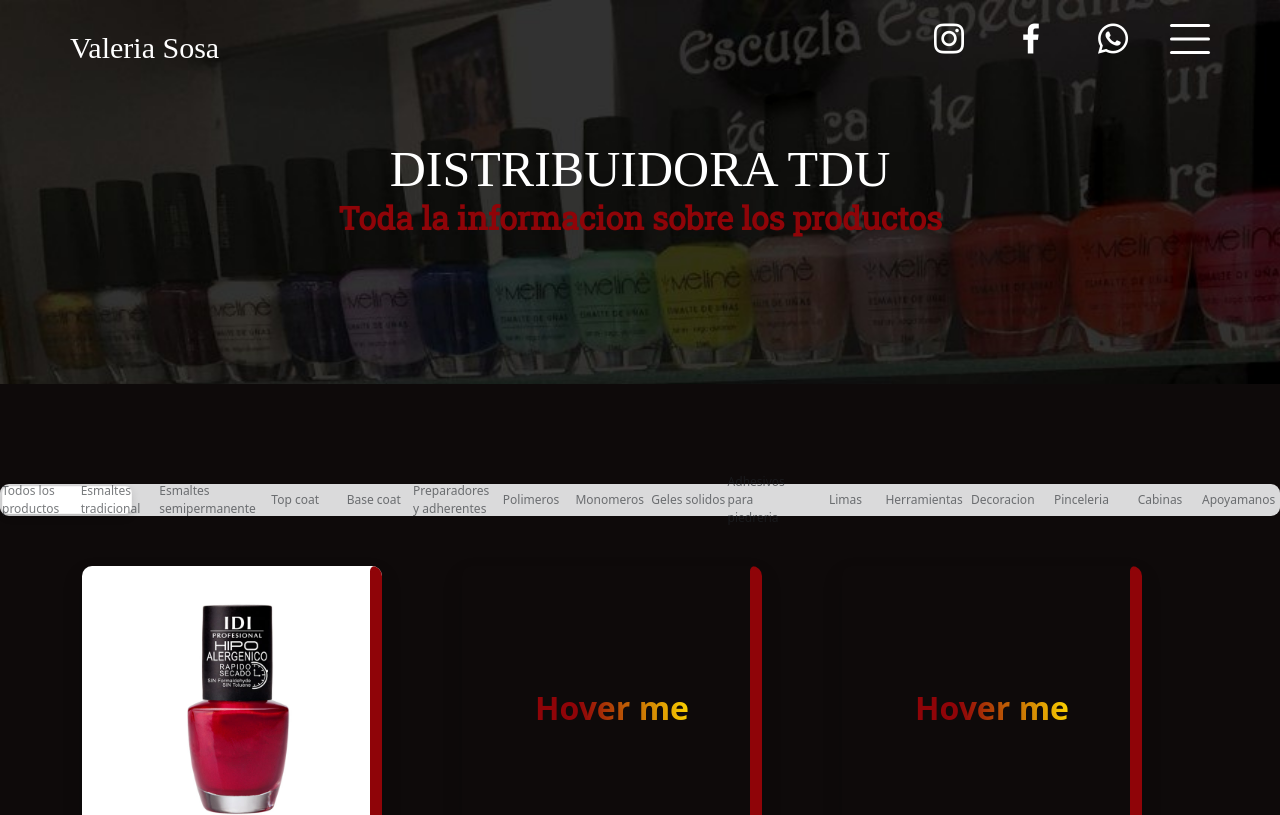
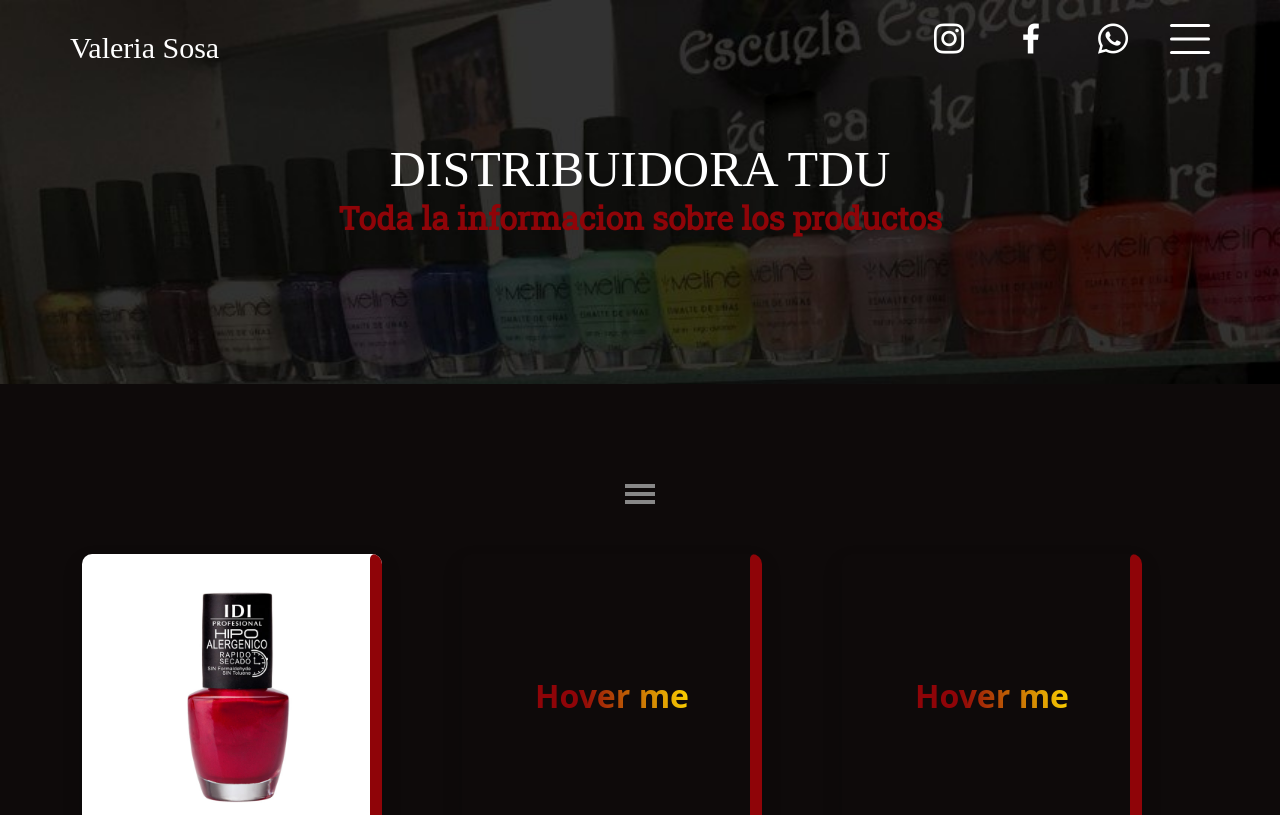
Before and after one commit to MatiasColazo1/tdu-page, an Angular app in the folder Cliente/: page /insumos in a window 1280 px wide. Shown: the top 815 px of the page. Built offline with nearby package versions, Linux system fonts and the light colour scheme; a web font is replaced by a local one.

Commit message:
menu burguer

```diff
--- a/Cliente/src/app/components/productos/productos.component.css
+++ b/Cliente/src/app/components/productos/productos.component.css
@@ -237,3 +237,33 @@
     font-size: 30px;
   }
 }
+
+
+
+
+
+
+
+.hamburger-menu {
+  width: 30px;
+  height: 20px;
+  cursor: pointer;
+  display: flex;
+  flex-direction: column;
+  justify-content: space-between;
+}
+
+.bar {
+  width: 100%;
+  height: 4px;
+  background-color: #888;
+}
+
+.menu-container {
+  display: none;
+  /* Resto de tu estilos */
+}
+
+.menu-container.open {
+  display: block;
+}
--- a/Cliente/src/app/components/productos/productos.component.html
+++ b/Cliente/src/app/components/productos/productos.component.html
@@ -5,8 +5,15 @@
 </div>
 
 <div style="height: 100px"></div>
-
-<div class="tab-container">
+<div class="d-flex justify-content-center">
+<div class="hamburger-menu" (click)="toggleMenu()">
+  <div class="bar"></div>
+  <div class="bar"></div>
+  <div class="bar"></div>
+</div>
+</div>
+<div class="d-flex justify-content-center">
+<div class="menu-container" [class.open]="menuOpen">
   <input type="radio" name="tab" id="tab1" class="tab tab--1" [(ngModel)]="selectedTab" value="1" />
   <label class="tab_label" for="tab1">Todos los productos</label>
 
@@ -54,8 +61,8 @@
 
   <input type="radio" name="tab" id="tab16" class="tab tab--16" [(ngModel)]="selectedTab" value="16" />
   <label class="tab_label" for="tab3">Apoyamanos</label>
-
   <div class="indicator"></div>
+</div>
 </div>
 <div style="height: 50px"></div>
 
--- a/Cliente/src/app/components/productos/productos.component.ts
+++ b/Cliente/src/app/components/productos/productos.component.ts
@@ -7,4 +7,9 @@ import { Component } from '@angular/core';
 })
 export class ProductosComponent {
   selectedTab: string = '1';
+  menuOpen: boolean = false;
+
+  toggleMenu() {
+    this.menuOpen = !this.menuOpen;
+  }
 }
```
